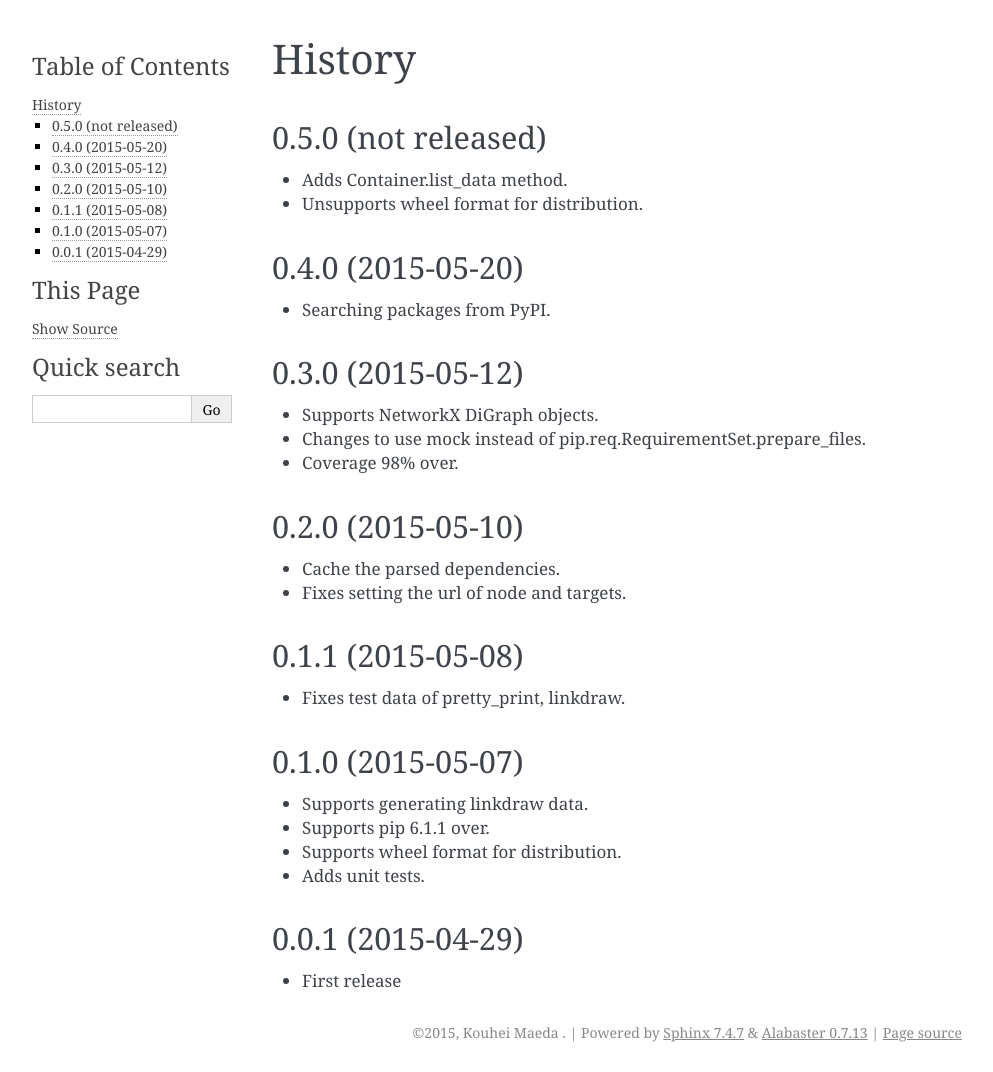
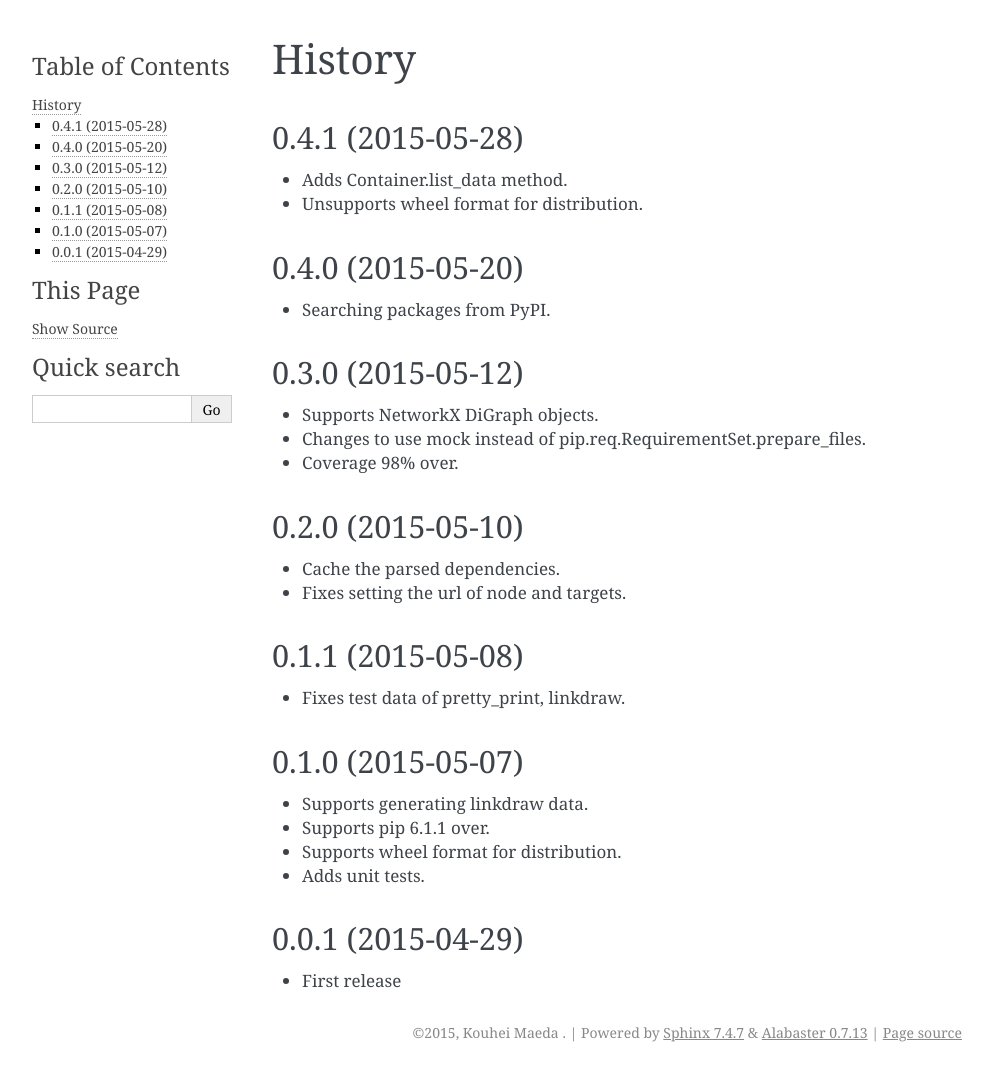
Before and after one commit to mkouhei/py-deps, a Sphinx documentation site: the page built from docs/source/HISTORY.rst, in a window 1280 px wide. Shown: the whole page, without its empty margins (148-1141 px from the left). Built offline with Sphinx 7.4.7, drawn with Linux system fonts in a browser that asks for light colours.

Commit message:
Bump version.
Signed-off-by: Kouhei Maeda <mkouhei@palmtb.net>

```diff
--- a/docs/source/HISTORY.rst
+++ b/docs/source/HISTORY.rst
@@ -1,8 +1,8 @@
 History
 =======
 
-0.5.0 (not released)
---------------------
+0.4.1 (2015-05-28)
+------------------
 
 * Adds Container.list_data method.
 * Unsupports wheel format for distribution.
--- a/setup.py
+++ b/setup.py
@@ -86,7 +86,7 @@ with open('extras_requirement.txt', 'w') as _file:
     _file.write('\n'.join(extras_require.get('reST')))
 
 setup(name='py-deps',
-      version='0.4.0',
+      version='0.4.1',
       description='parsing the Python deps and generating graph data',
       long_description=long_description,
       author='Kouhei Maeda',
```
Also changed, not shown: README.rst (line endings or trailing spaces).
